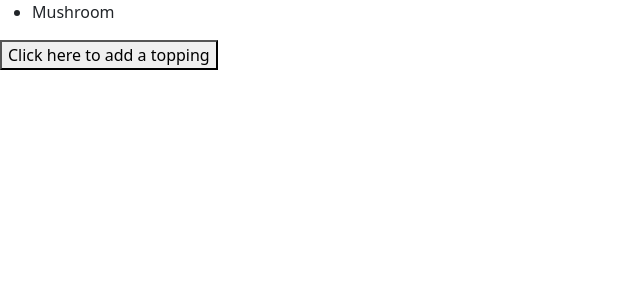
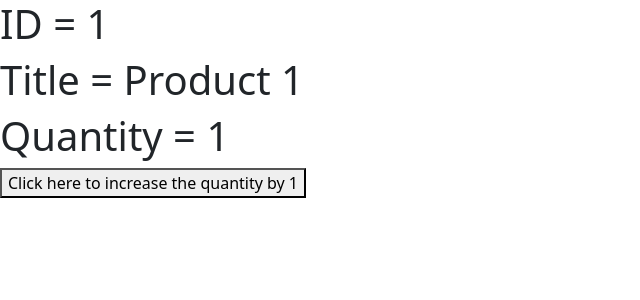
Before and after one commit to noormuhammadraza/react-playground, a React (Vite) app: page / in a window 1280 px wide. Shown: the top 300 px of the page, without its empty margins (0-640 px from the left). Built offline with nearby package versions, Linux system fonts and the light colour scheme.

Commit message:
Nothing important, just following the course

```diff
--- a/src/App.jsx
+++ b/src/App.jsx
@@ -97,11 +97,35 @@ const App = () => {
     toppings: ["Mushroom"],
   });
 
+  const [cart, setCart] = useState({
+    discount: 0.1,
+    items: [
+      {
+        id: 1,
+        title: "Product 1",
+        quantity: 1,
+      },
+      {
+        id: 2,
+        title: "Product 2",
+        quantity: 1,
+      },
+    ],
+  });
+
   const handleClick = () => {
     // setGame({ ...game, player: { ...game.player, name: "Mrnoobhere" } });
-    setPizza({
-      ...pizza,
-      toppings: [...pizza.toppings, "Cheese"],
+
+    // setPizza({
+    //   ...pizza,
+    //   toppings: [...pizza.toppings, "Cheese"],
+    // });
+
+    setCart({
+      ...cart,
+      items: cart.items.map((item) =>
+        item.id === 1 ? { ...item, quantity: item.quantity + 1 } : item
+      ),
     });
   };
 
@@ -136,12 +160,19 @@ const App = () => {
   return (
     <>
       {/* <h1>{game.player.name}</h1> */}
-      <ul>
+
+      {/* <ul>
         {pizza.toppings.map((item) => (
           <li key={item}>{item}</li>
         ))}
-      </ul>
-      <button onClick={handleClick}>Click here to add a topping</button>
+      </ul> */}
+      <h1>ID = {cart.items[0].id}</h1>
+      <h1>Title = {cart.items[0].title}</h1>
+      <h1>Quantity = {cart.items[0].quantity}</h1>
+
+      <button onClick={handleClick}>
+        Click here to increase the quantity by 1
+      </button>
 
       {/* <Like onClick={() => console.log("Clicked")} /> */}
 
```
